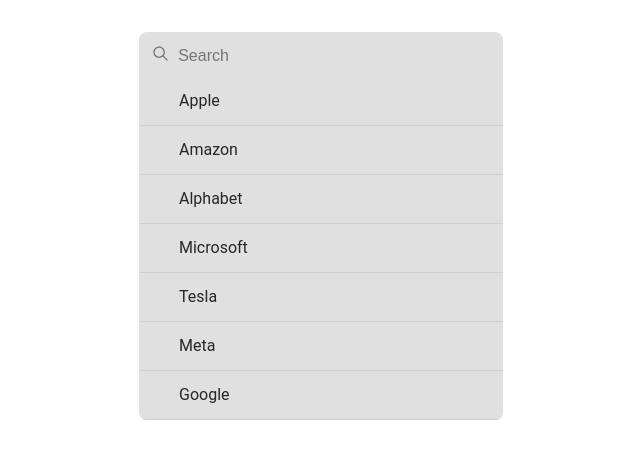
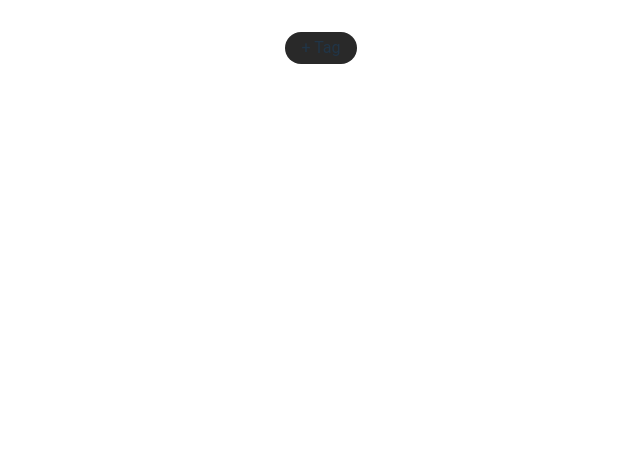
Before and after one commit to venkatk-git/comp_lib, a React (Vite) app: page / in a window 1280 px wide. Shown: the top 458 px of the page, without its empty margins (319-959 px from the left). Built offline with nearby package versions, Linux system fonts and the light colour scheme.

Commit message:
Added Add Tag, Search Tag, Tag Component

```diff
--- a/src/App.jsx
+++ b/src/App.jsx
@@ -1,16 +1,19 @@
+//Dependencies
+import React from "react";
+
 //Stylesheet
 import "./App.css";
 import styled from "styled-components";
 
 //Components
-import YTSearch from "./lib/components/YTSearch";
+import AddTag from "./lib/components/AddTag";
 
 //Helpers & Constans
 
 function App() {
   return (
     <Wrapper>
-      <YTSearch />
+      <AddTag/>
     </Wrapper>
   );
 }
--- a/src/index.css
+++ b/src/index.css
@@ -12,9 +12,11 @@
   --white: hsl(0, 0%, 87%);
   --black: hsl(0, 0%, 15%);
 
-  --gray-100: hsl(240, 1%, 44%);
-  --gray-400: hsl(0, 0%, 81%);
-  --gray-500: hsl(0, 0%, 88%);
+  --gray-100: hsl(0, 0%, 16%);
+  --gray-200: hsl(0, 0%, 35%);
+  --gray-300: hsl(0, 0%, 55%);
+  --gray-400: hsl(0, 0%, 75%);
+  --gray-500: hsl(0, 0%, 85%);
 
   --color-menu-bg: rgb(38, 38, 38);
   --color-menu-bg-hover: rgb(60, 60, 60);
--- /dev/null
+++ b/src/lib/components/AddTag/AddTag.jsx
@@ -0,0 +1,29 @@
+//Dependencies
+import React from "react";
+
+//Styles
+import styled from "styled-components";
+
+//Components
+import Tag from "../Tag";
+import SearchTag from "../SearchTag";
+
+function AddTag() {
+  const [showSearch, setShowSearch] = React.useState(false);
+
+  function handleAddTag() {
+    setShowSearch((prev) => !prev);
+  }
+  return (
+    <Wrapper>
+      <Tag typicalTag={false} onClick={handleAddTag}>
+        + Tag
+      </Tag>
+      {showSearch && <SearchTag />}
+    </Wrapper>
+  );
+}
+
+const Wrapper = styled.div``;
+
+export default AddTag;
--- /dev/null
+++ b/src/lib/components/AddTag/index.js
@@ -0,0 +1,2 @@
+export * from "./AddTag.jsx";
+export { default } from "./AddTag.jsx";
--- /dev/null
+++ b/src/lib/components/SearchTag/SearchTag.jsx
@@ -0,0 +1,17 @@
+//Dependencies
+import React from "react";
+
+//Styles
+import styled from "styled-components";
+
+function SearchTag() {
+  return (
+    <>
+      <Wrapper>Search</Wrapper>
+    </>
+  );
+}
+
+const Wrapper = styled.div``;
+
+export default SearchTag;
--- /dev/null
+++ b/src/lib/components/SearchTag/index.js
@@ -0,0 +1,2 @@
+export * from "./SearchTag.jsx";
+export { default } from "./SearchTag.jsx";
--- /dev/null
+++ b/src/lib/components/Tag/Tag.jsx
@@ -0,0 +1,21 @@
+//Styles
+import styled from "styled-components";
+
+function Tag({ onClick, children, typicalTag = true }) {
+  const content = typicalTag ? `${children} x` : children;
+  return <Wrapper onClick={onClick}>{content}</Wrapper>;
+}
+
+const Wrapper = styled.div`
+  width: fit-content;
+  padding: 4px 16px;
+  background-color: var(--gray-100);
+  border-radius: 100px;
+
+  &:hover {
+    background-color: var(--gray-200);
+    cursor: pointer;
+  }
+`;
+
+export default Tag;
--- /dev/null
+++ b/src/lib/components/Tag/index.js
@@ -0,0 +1,2 @@
+export * from "./Tag.jsx";
+export { default } from "./Tag.jsx";
```
